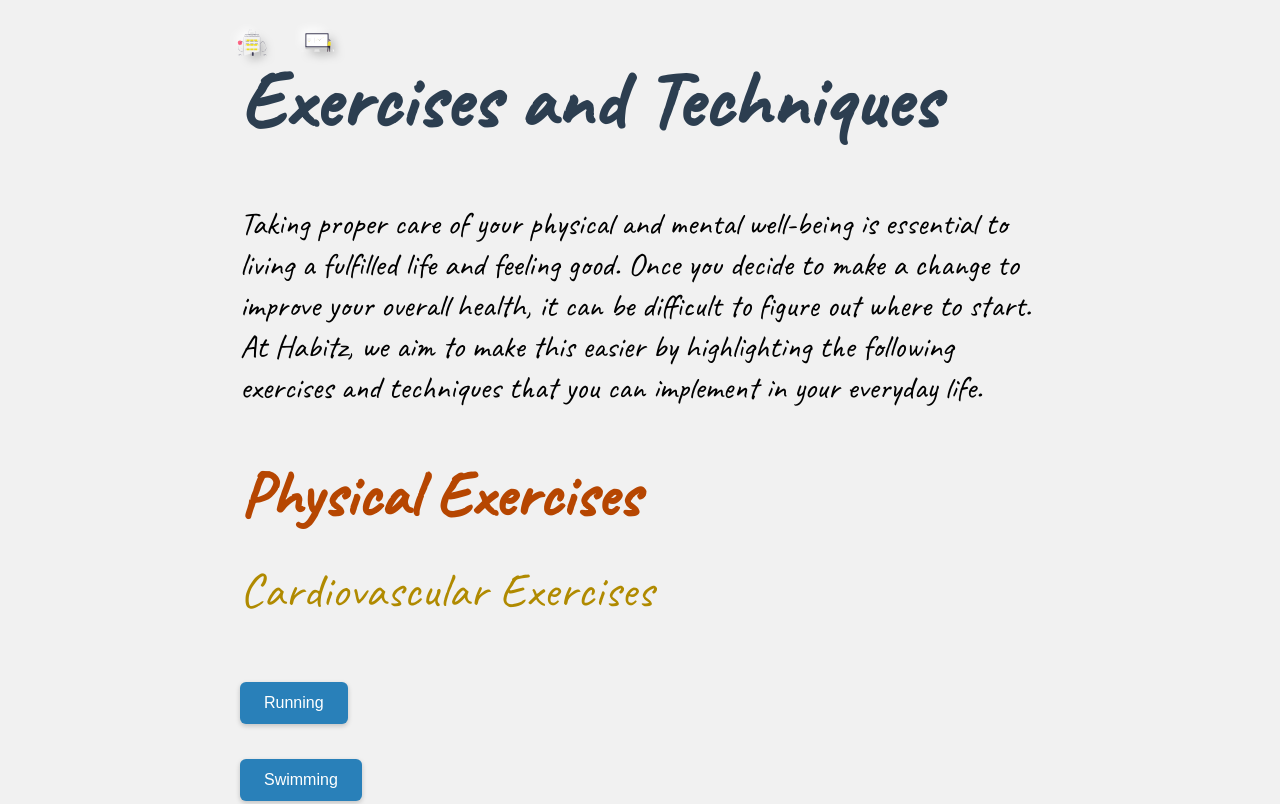
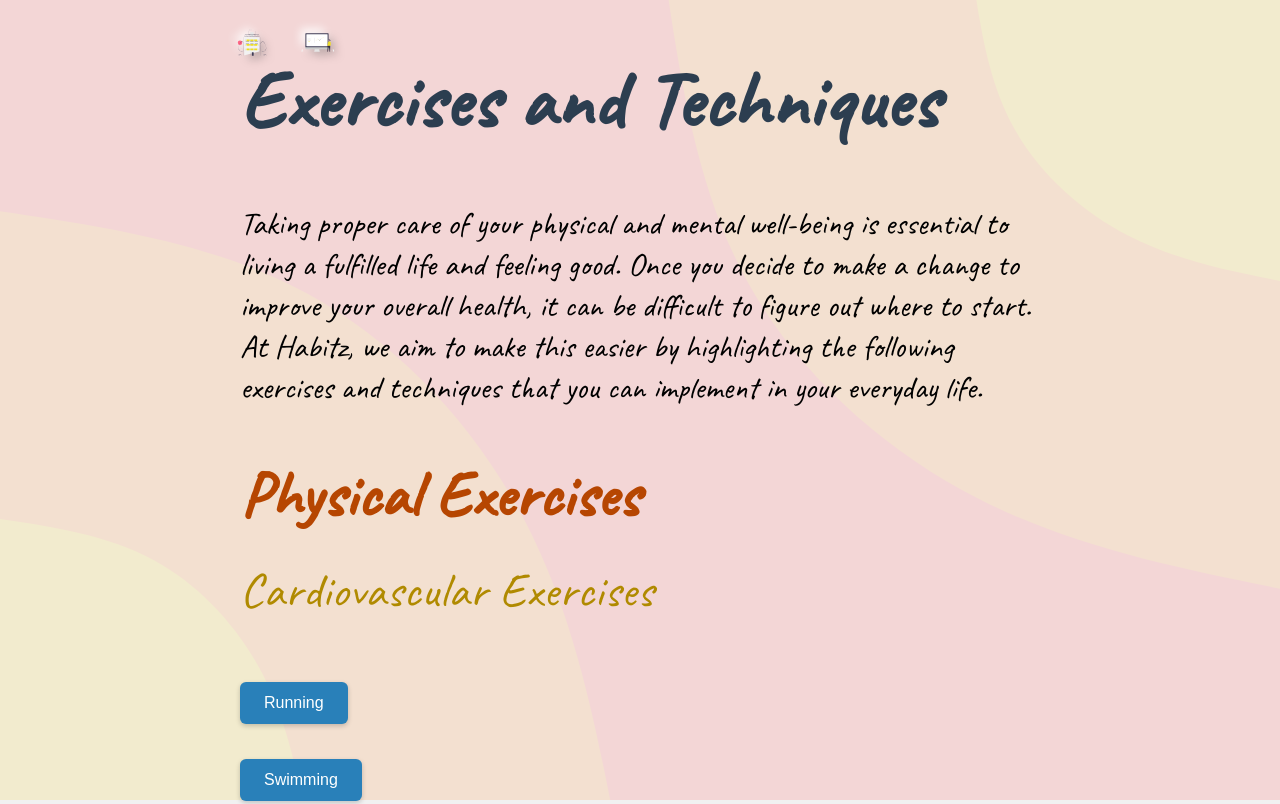
Before and after one commit to eduardo-canelas/habitz, a website: page activities.html in a window 1280 px wide. Shown: the top 804 px of the page. Drawn offline with Linux system fonts and the light colour scheme; the site is published under a folder, as on GitHub Pages, so addresses that start at the root find nothing.

Commit message:
activities background color update

```diff
--- a/css/styles-activities.css
+++ b/css/styles-activities.css
@@ -104,19 +104,6 @@ body {
     position: relative;
 }
 
-body {
-    font-family: "Caveat", "Open Sans", sans-serif;
-    font-size: 2em;
-    max-width: 800px;
-    margin: 0 auto;
-    padding: 30px;
-    background-color: rgba(240, 240, 240, 0.9);
-    /* This will be the base color */
-    display: flex;
-    flex-direction: column;
-    position: relative;
-}
-
 body::before {
     content: '';
     position: fixed;
@@ -124,7 +111,7 @@ body::before {
     left: 0;
     right: 0;
     bottom: 0;
-    background-image: url("/images/blob-scene-haikei.svg");
+    background-image: url("../images/blob-scene-haikei.svg");
     background-size: cover;
     background-repeat: no-repeat;
     background-position: center;
@@ -300,6 +287,7 @@ li {
         opacity: 1;
     }
 }
+
 /* Responsive Design for Smartphones */
 @media (max-width: 768px) {
     body {
```
Also changed, not shown: images/Contour Line.svg (added), 2 other files.
